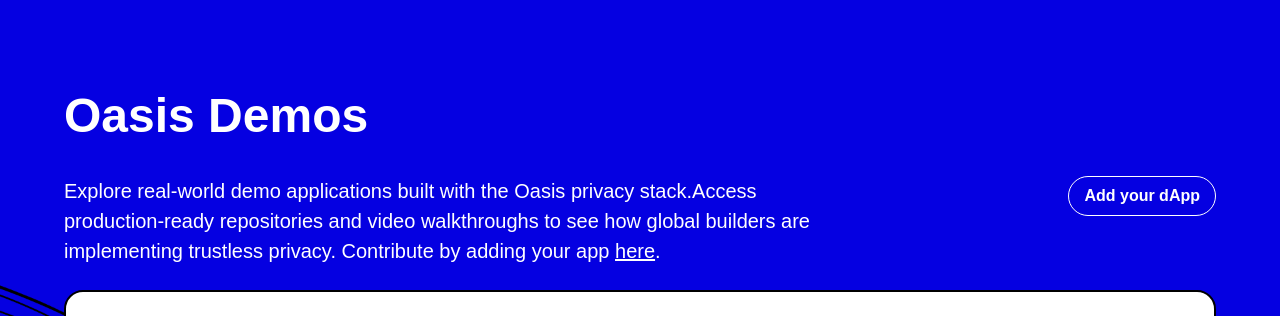
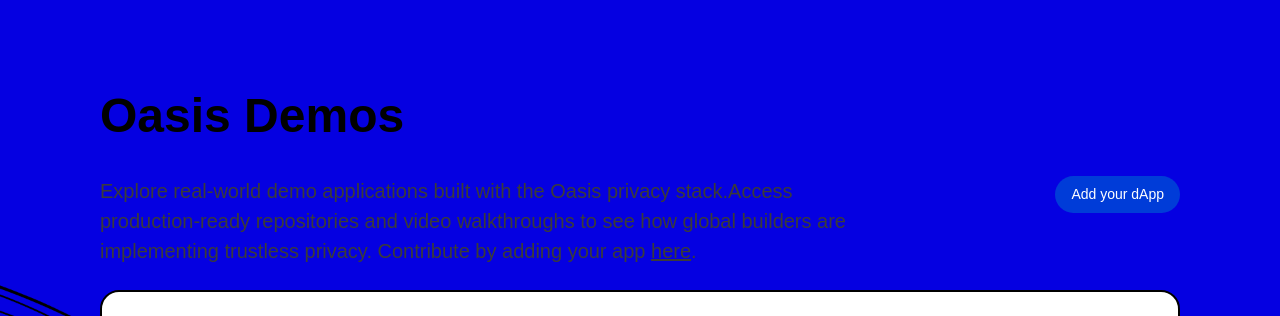
Before and after one commit to oasisprotocol/playground, a React (Vite) app: page / in a window 1280 px wide. Shown: the top 316 px of the page. Built offline with nearby package versions, Linux system fonts and the light colour scheme.

Commit message:
Update hero section styling

```diff
--- a/src/App.tsx
+++ b/src/App.tsx
@@ -35,13 +35,12 @@
         }}
       >
         <Container
-          maxWidth="lg"
-          sx={{ paddingTop: paddingValue, paddingBottom: paddingValue }}
+          sx={{ padding: `${paddingValue} 0!important`, width: '100%', maxWidth: '1080px!important' }}
         >
           <Typography
             gutterBottom
             sx={{
-              color: 'white',
+              color: '#000000',
               fontSize: '48px',
               fontWeight: '600',
               width: '100%',
@@ -62,7 +61,7 @@
               <Typography
                 gutterBottom
                 sx={{
-                  color: 'white',
+                  color: '#3b3b39',
                   fontSize: '20px',
                   width: '100%',
                   maxWidth: '750px',
@@ -76,10 +75,10 @@
                 <Link
                   href="https://github.com/oasisprotocol/demos/blob/main/CONTRIBUTING.md"
                   sx={{
-                    color: 'white',
-                    textDecorationColor: 'white',
+                    color: '#3b3b39',
+                    textDecorationColor: '#3b3b39',
                     '&:hover': {
-                      color: 'white',
+                      color: '#003CD8',
                     },
                   }}
                   target="_blank"
@@ -97,16 +96,17 @@
                 color="inherit"
                 variant="outlined"
                 sx={{
-                  borderRadius: '30px',
+                  borderRadius: '25px',
                   color: 'white',
-                  borderColor: 'white',
+                  backgroundColor: '#003CD8',
                   textTransform: 'none',
-                  fontSize: '16px',
-                  fontWeight: '600',
+                  fontSize: '14px',
+                  fontWeight: '500',
+                  borderColor: 'transparent',
                   '&:hover': {
-                    backgroundColor: 'white',
-                    color: '#0500E1',
-                    borderColor: 'white',
+                    color: '#003CD8',
+                    borderColor: '#003CD8',
+                    backgroundColor: '#EDEAE4'
                   },
                 }}
               >
```
